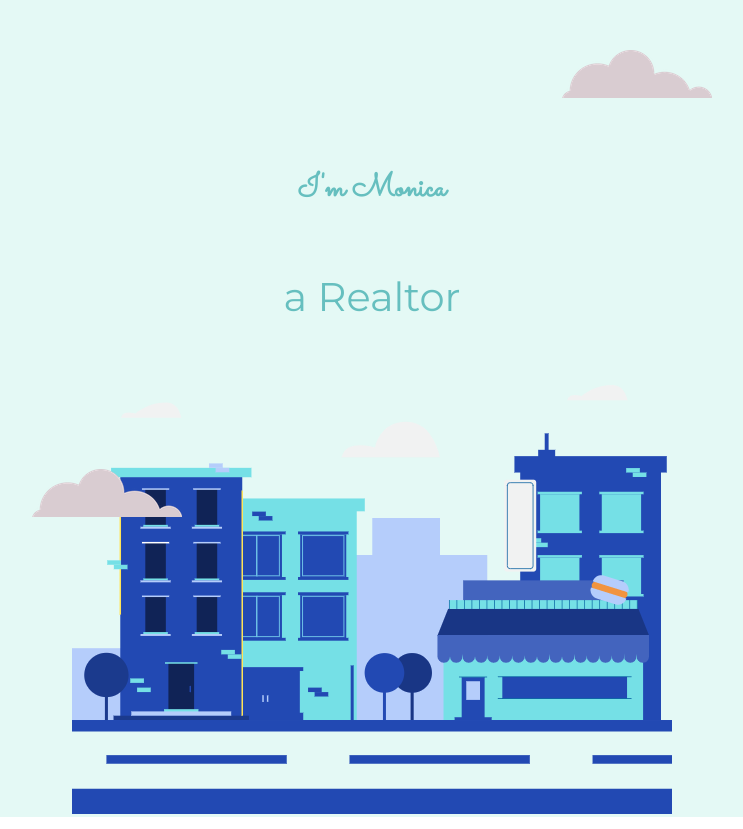
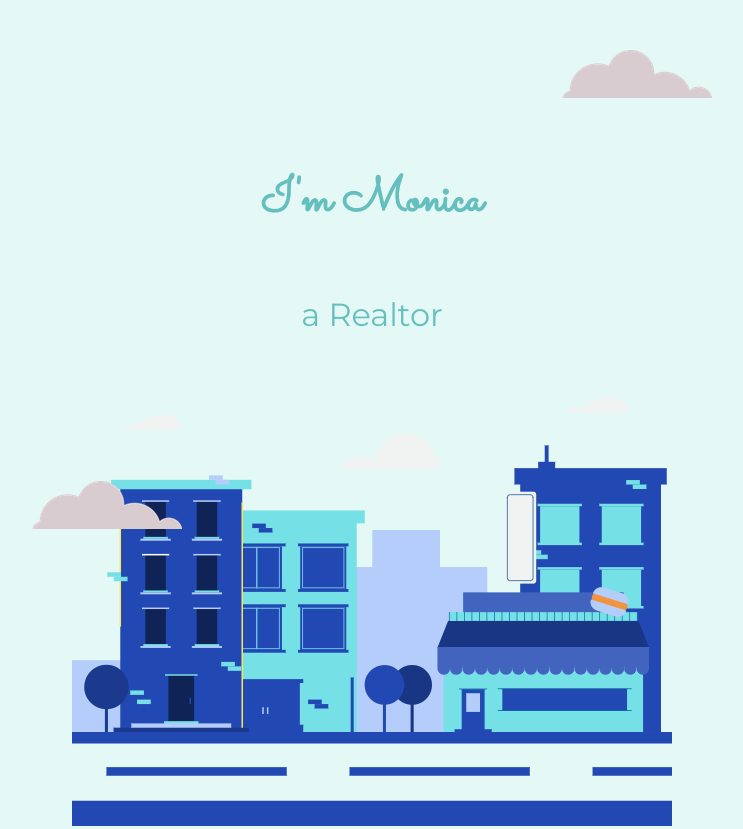
Before and after one commit to jwsscott777/Monica-Lores-Rodriguez, a plain HTML site: page index.html in a window 1280 px wide. Shown: the top 829 px of the page, without its empty margins (268-1011 px from the left). Drawn offline with Linux system fonts and the light colour scheme.

Commit message:
Title mod

```diff
--- a/css/styles.css
+++ b/css/styles.css
@@ -136,9 +136,14 @@ a:hover {
 }
 @media screen and (max-width: 1500px) {
   h1 {
+    font-size: 3rem;
+    padding: 1rem 0rem;
+  }
+  h2 {
     font-size: 2rem;
     padding: 1rem 0rem;
   }
+
   p {
     font-size: 1.2rem;
     object-position: top;
```
